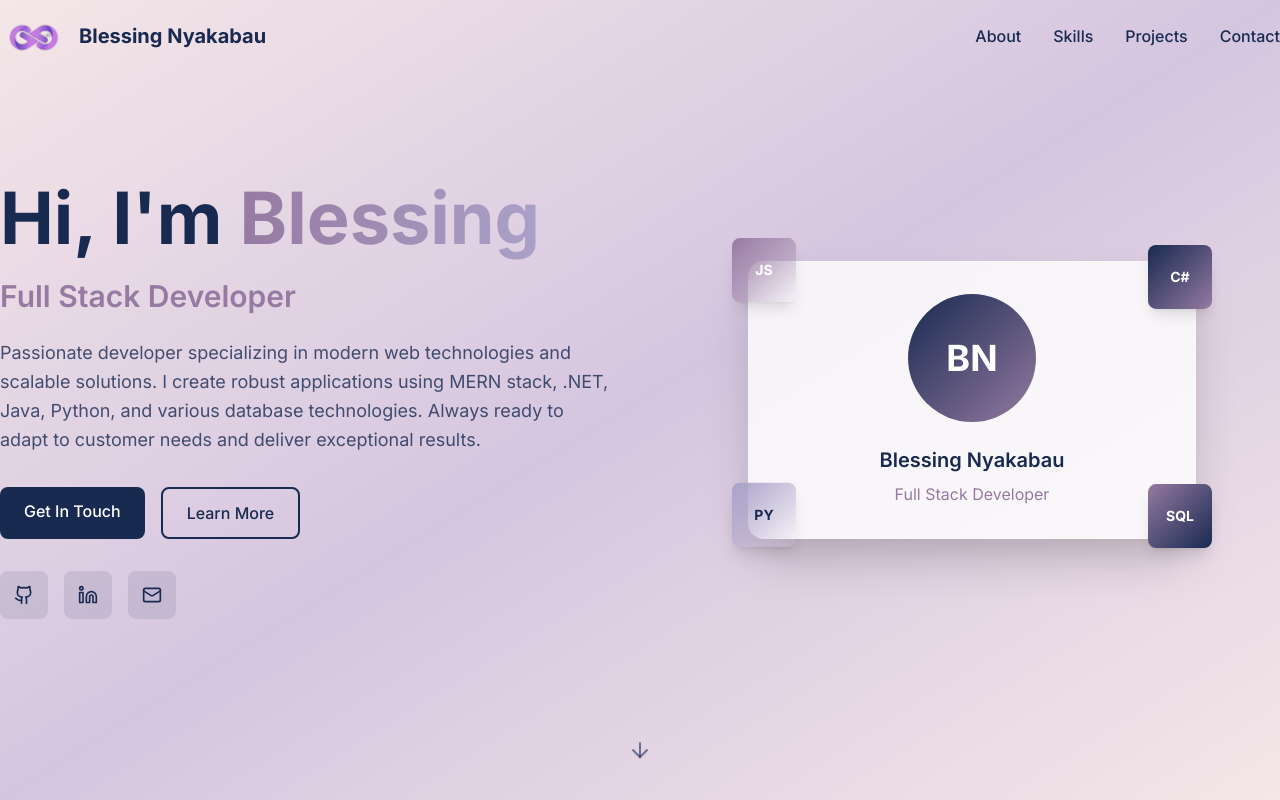
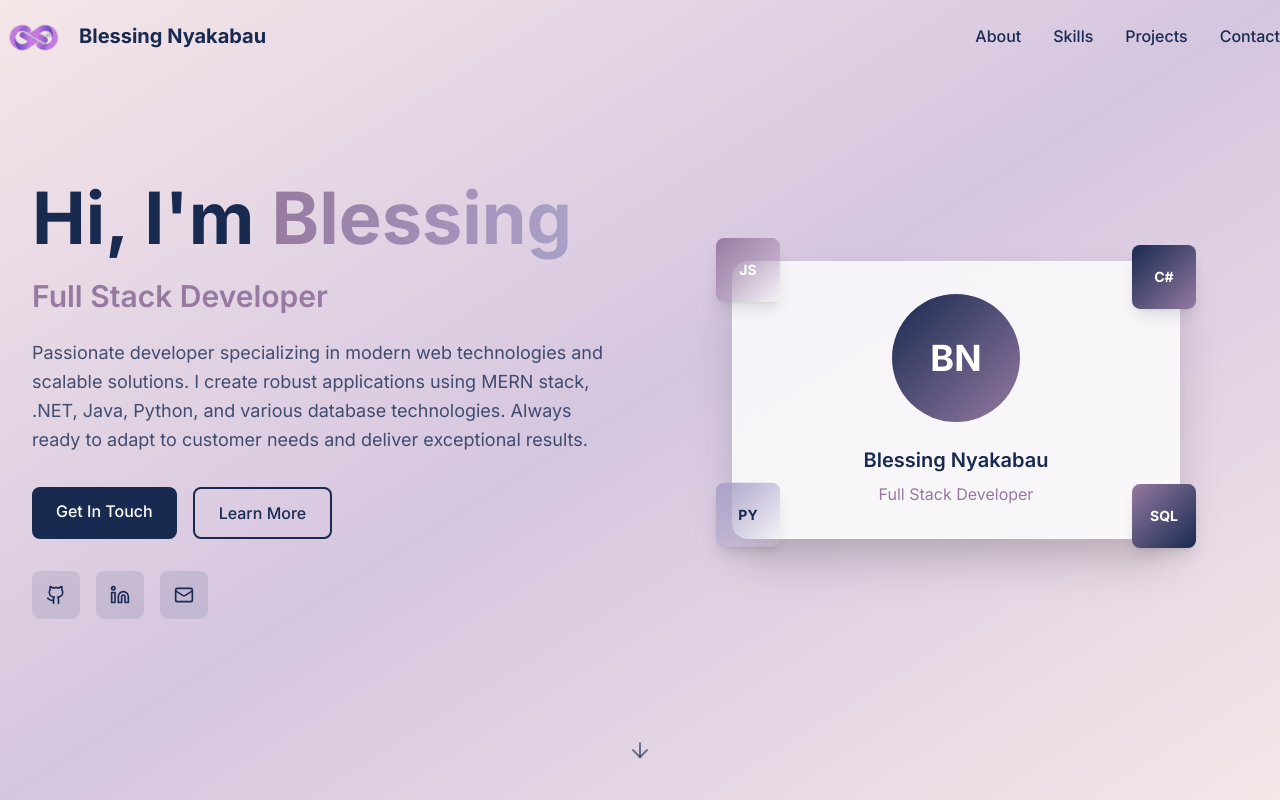
Before and after one commit to piquii365/blessing-nyakabau, a React (Vite) app: page / in a window 1280 px wide. Shown: the top 800 px of the page. Built offline with nearby package versions, Linux system fonts and the light colour scheme.

Commit message:
updated layout

```diff
--- a/src/App.tsx
+++ b/src/App.tsx
@@ -10,7 +10,7 @@ import Footer from "./components/Footer";
 
 function App() {
   return (
-    <div className="min-h-screen bg-[#F5E6E8]">
+    <div className="min-h-screen bg-[#F5E6E8] w-screen overflow-x-hidden box-border">
       <Toaster
         position="top-right"
         toastOptions={{
--- a/src/components/Hero.tsx
+++ b/src/components/Hero.tsx
@@ -3,7 +3,7 @@ import { ArrowDown, Github, Linkedin, Mail } from "lucide-react";
 
 const Hero: React.FC = () => {
   return (
-    <section className="min-h-screen flex items-center justify-center bg-gradient-to-br from-[#F5E6E8] via-[#D5C6E0] to-[#AAA1C8">
+    <section className="min-h-screen px-4 sm:px-6 lg:px-8 py-16 lg:py-24 flex items-center justify-center bg-gradient-to-br from-[#F5E6E8] via-[#D5C6E0] to-[#AAA1C8">
       <div className="max-w-7xl mx-auto section-padding">
         <div className="grid lg:grid-cols-2 gap-12 items-center">
           {/* Content */}
```
